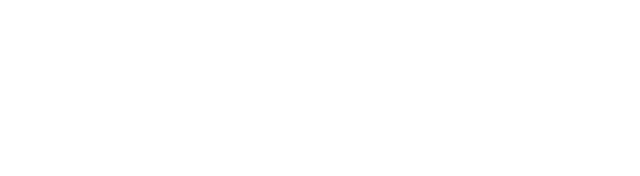
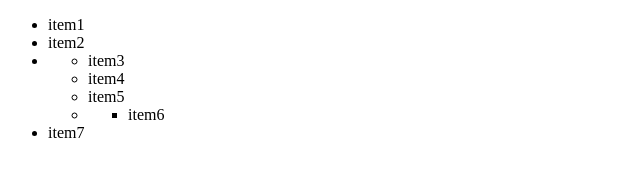
Before and after one commit to Yevhenii1987/teachbase, a plain HTML site: page task_2/index.html in a window 1280 px wide. Shown: the whole page, without its empty margins (0-640 px from the left). Drawn offline with Linux system fonts and the light colour scheme.

Commit message:
task 2 full

```diff
--- a/task_2/index.html
+++ b/task_2/index.html
@@ -8,5 +8,6 @@
 </head>
 <body>
 
+<script src="index.js"></script>
 </body>
 </html>
--- a/task_2/index.js
+++ b/task_2/index.js
@@ -1,17 +1,28 @@
 function renderDataTree(array) {
-  const parent = document.createElement('ul');
+  const helper = function(array) {
+    let ul = document.createElement('ul');
 
-  const helper = function() {
     array.forEach(function (item) {
-      if ( Array.isArray(item) ) {
-        helper(item);
-      } else if ( typeof item === 'string' ) {
-        const li = document.createElement('li');
+      if ( typeof item === 'string' ) {
+        let li = document.createElement('li');
+
+        li.textContent = item;
+        ul.append(li)
+      } else if ( Array.isArray(item) ) {
+        let li = document.createElement('li');
+        li.append( helper(item) );
+        ul.append( li );
       } else {
         console.log( item + ' has unacceptable type' );
       }
     })
+
+    return ul;
   }
 
-  document.body.append(parent);
+  document.body.append(helper(array));
 }
+
+const data = ['item1', 'item2', ['item3', 'item4', 'item5', ['item6']], 5, 'item7'];
+
+renderDataTree(data);
```
